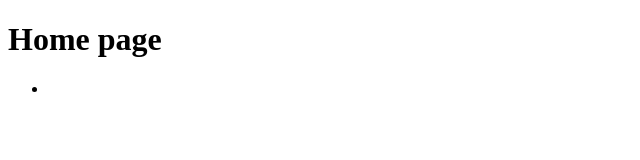
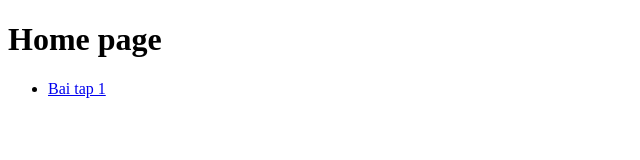
Before and after one commit to Haicodedao/f8-fullstack-k8, a plain HTML site: page index.html in a window 1280 px wide. Shown: the full height of the page, 0-640 px from the left. Drawn offline with Linux system fonts and the light colour scheme.

Commit message:
test link bai tap

```diff
--- a/index.html
+++ b/index.html
@@ -8,7 +8,7 @@
 <body>
     <h1>Home page</h1>
     <ul>
-        <li><a href="day_1"></a></li>
+        <li><a href="day_1">Bai tap 1</a></li>
     </ul>
 </body>
 </html>
```
